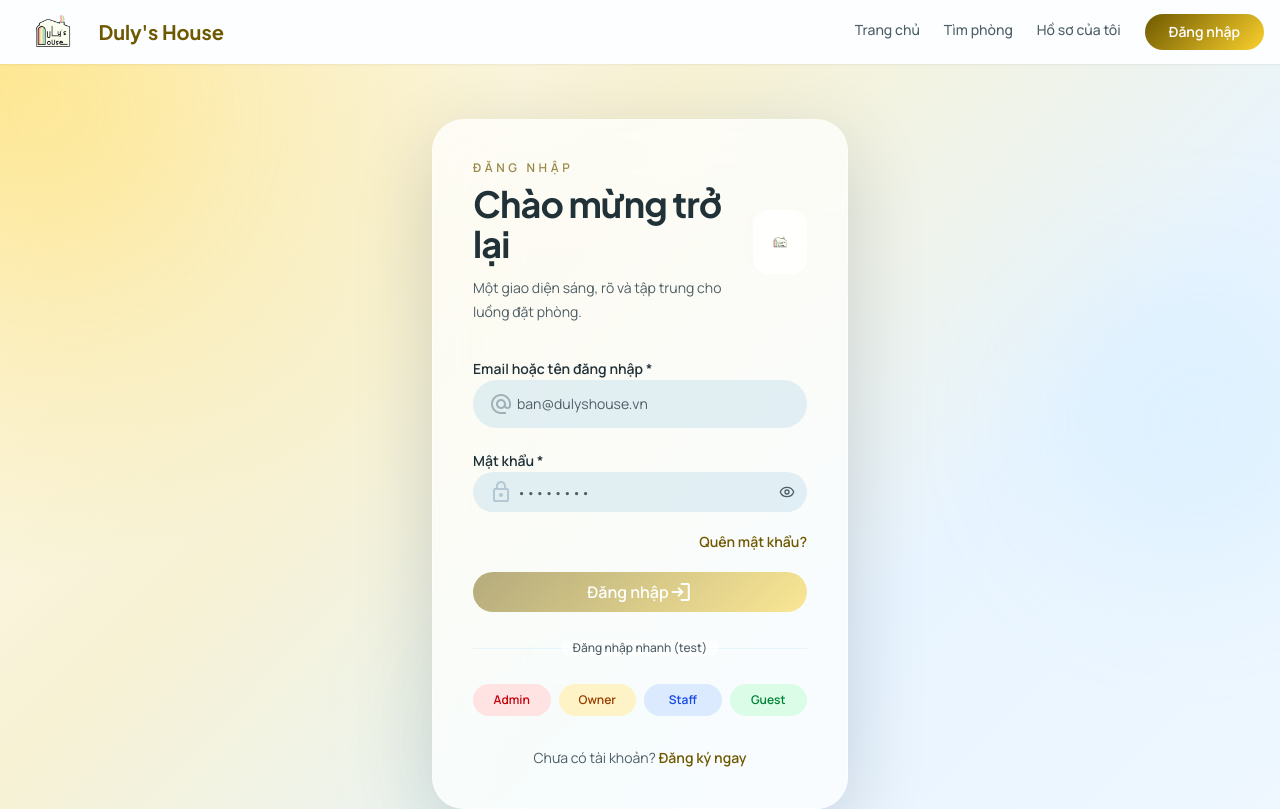
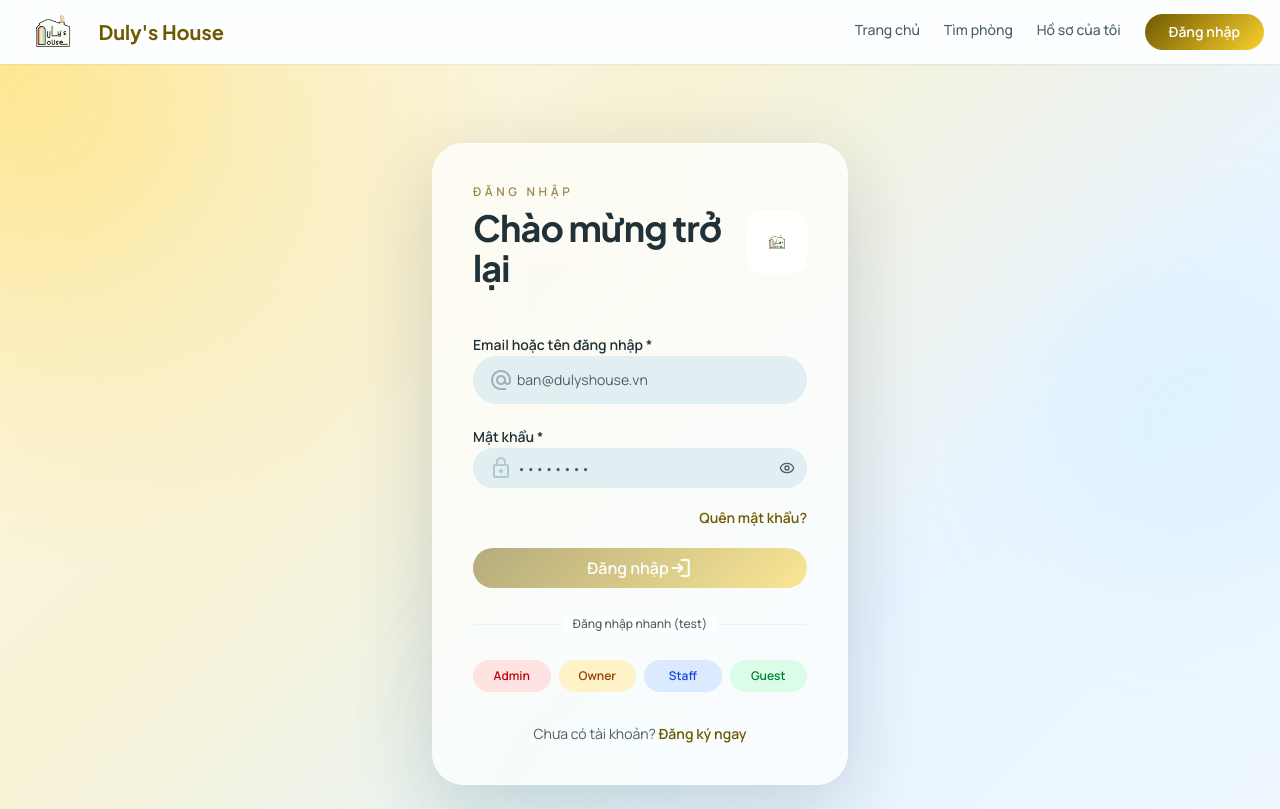
Before and after one commit to ducanh186/dulys-house-booking-system, a React app in the folder frontend/: page /login in a window 1280 px wide. Shown: the top 809 px of the page. Built offline with nearby package versions, Linux system fonts and the light colour scheme; the HTML template or start-up script is replaced by a standard one.

Commit message:
update: frontend/src/pages/public/LoginPage.jsx

```diff
--- a/frontend/src/pages/public/LoginPage.jsx
+++ b/frontend/src/pages/public/LoginPage.jsx
@@ -125,7 +125,6 @@ function ModernLoginShell({
           <AuthCard
             eyebrow="Đăng nhập"
             title="Chào mừng trở lại"
-            subtitle="Một giao diện sáng, rõ và tập trung cho luồng đặt phòng."
             email={email}
             password={password}
             setEmail={setEmail}
```
